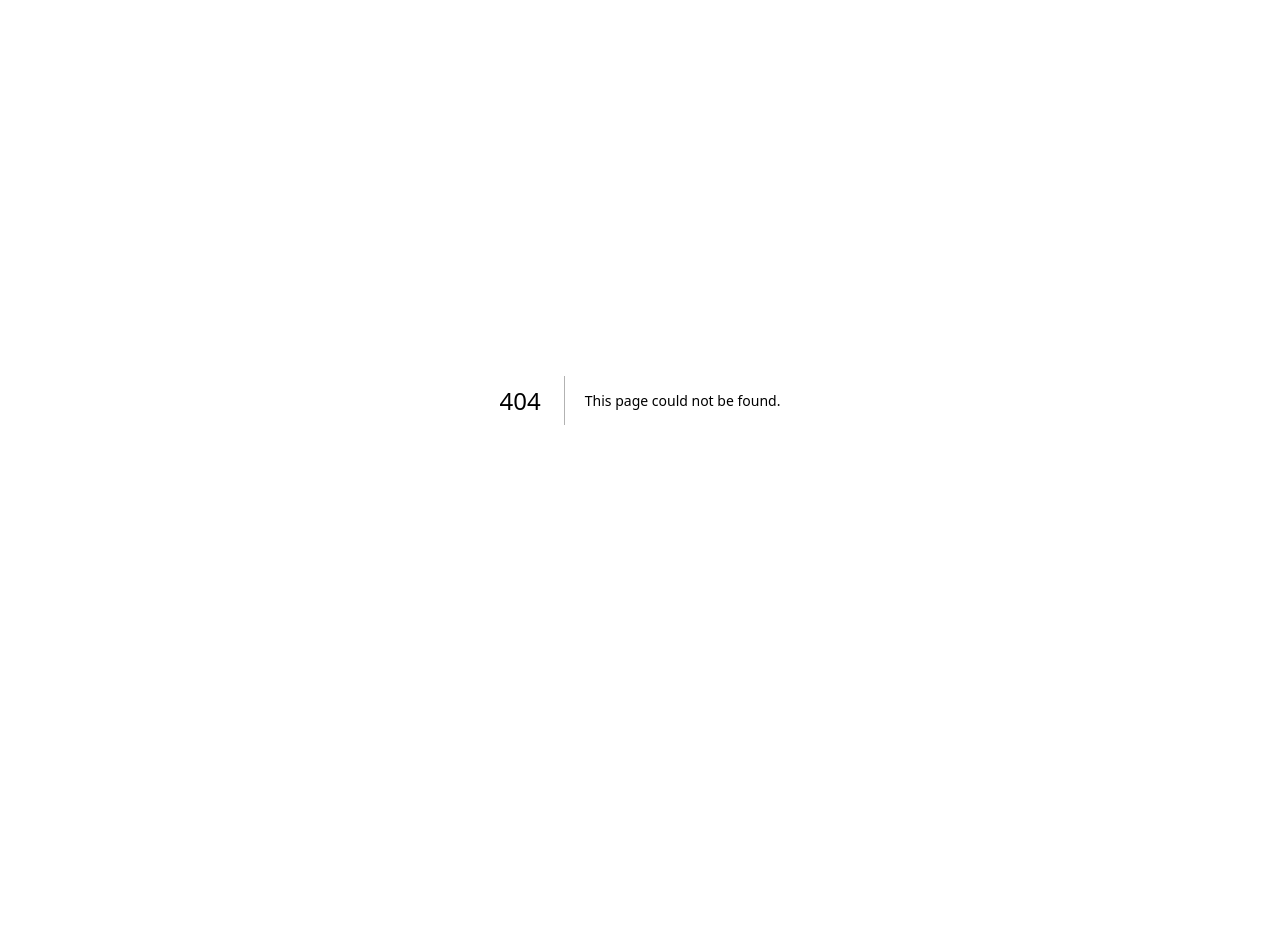
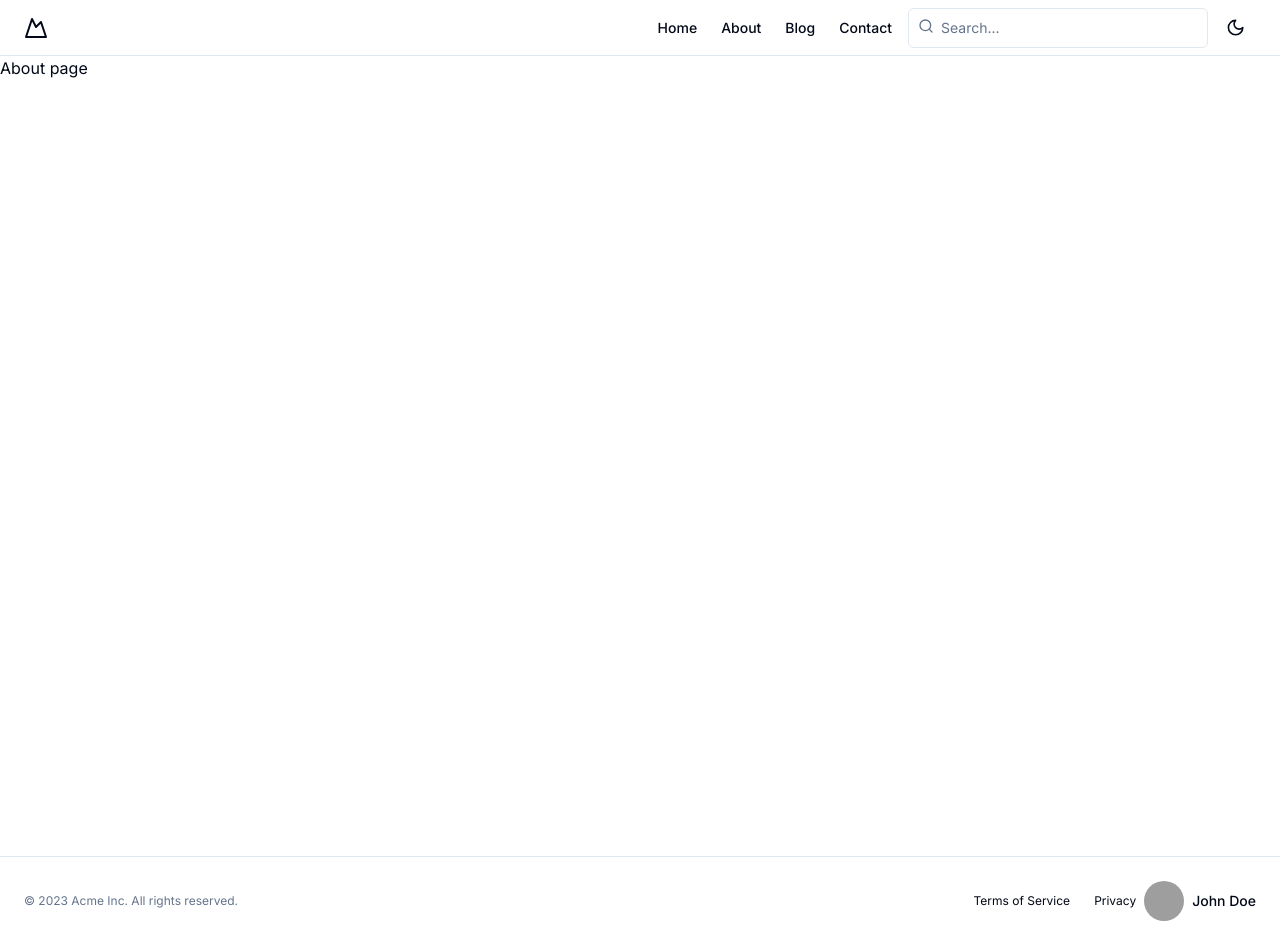
Before and after one commit to KRShanto/KR-Blog, a Next.js app: page /about in a window 1280 px wide. Before the commit this address had no page. Before the commit the page ends 800 px from the top, so only its background shows below. Built offline with nearby package versions, Linux system fonts and the light colour scheme; grey boxes are pictures that could not be loaded.

Commit message:
isolate project structure. install next-themes

```diff
--- /dev/null
+++ b/src/app/about/page.tsx
@@ -0,0 +1,5 @@
+import React from "react";
+
+export default function Page() {
+  return <div>About page</div>;
+}
--- a/src/app/layout.tsx
+++ b/src/app/layout.tsx
@@ -1,6 +1,9 @@
 import type { Metadata } from "next";
 import { Inter } from "next/font/google";
 import "./globals.css";
+import Navbar from "@/components/Navbar";
+import Footer from "@/components/Footer";
+import { ThemeProvider } from "@/components/ThemeProvider";
 
 const inter = Inter({ subsets: ["latin"] });
 
@@ -15,8 +18,16 @@ export default function RootLayout({
   children: React.ReactNode;
 }>) {
   return (
-    <html lang="en">
-      <body className={inter.className}>{children}</body>
+    <html lang="en" suppressHydrationWarning>
+      <body className={inter.className}>
+        <ThemeProvider attribute="class" defaultTheme="system" enableSystem>
+          <Navbar />
+          <div className="flex min-h-screen flex-col bg-background text-foreground">
+            {children}
+          </div>
+          <Footer />
+        </ThemeProvider>
+      </body>
     </html>
   );
 }
--- a/src/app/page.tsx
+++ b/src/app/page.tsx
@@ -34,57 +34,6 @@ export default function Component() {
   };
 
   return (
-    <div className="flex min-h-screen flex-col bg-background text-foreground">
-      <header className="flex h-14 items-center border-b px-4 lg:px-6">
-        <Link className="flex items-center justify-center" href="#">
-          <MountainIcon className="h-6 w-6" />
-          <span className="sr-only">Acme Inc</span>
-        </Link>
-        <nav className="ml-auto flex gap-4 sm:gap-6">
-          <Link
-            className="text-sm font-medium underline-offset-4 hover:underline"
-            href="#"
-          >
-            Home
-          </Link>
-          <Link
-            className="text-sm font-medium underline-offset-4 hover:underline"
-            href="#"
-          >
-            About
-          </Link>
-          <Link
-            className="text-sm font-medium underline-offset-4 hover:underline"
-            href="#"
-          >
-            Blog
-          </Link>
-          <Link
-            className="text-sm font-medium underline-offset-4 hover:underline"
-            href="#"
-          >
-            Contact
-          </Link>
-        </nav>
-        <div className="ml-4 flex items-center gap-2">
-          <form className="relative">
-            <SearchIcon className="absolute left-2.5 top-2.5 h-4 w-4 text-muted-foreground" />
-            <Input
-              className="pl-8 sm:w-[300px] md:w-[200px] lg:w-[300px]"
-              placeholder="Search..."
-              type="search"
-            />
-          </form>
-          <Button variant="ghost" size="icon" onClick={toggleDarkMode}>
-            {darkMode ? (
-              <Sun className="h-[1.2rem] w-[1.2rem]" />
-            ) : (
-              <Moon className="h-[1.2rem] w-[1.2rem]" />
-            )}
-            <span className="sr-only">Toggle dark mode</span>
-          </Button>
-        </div>
-      </header>
     <main className="flex-1">
       <section className="w-full py-8 sm:py-12 md:py-24 lg:py-32">
         <div className="container mx-auto px-4 sm:px-6">
@@ -107,10 +56,10 @@ export default function Component() {
                   Top Post Title
                 </CardTitle>
                 <p className="mt-2 text-sm text-muted-foreground sm:text-base">
-                    This is a brief description of the top post. Its more
-                    detailed than the others to grab attention. Lorem ipsum
-                    dolor sit amet, consectetur adipiscing elit. Sed do eiusmod
-                    tempor incididunt ut labore et dolore magna aliqua.
+                  This is a brief description of the top post. Its more detailed
+                  than the others to grab attention. Lorem ipsum dolor sit amet,
+                  consectetur adipiscing elit. Sed do eiusmod tempor incididunt
+                  ut labore et dolore magna aliqua.
                 </p>
               </CardContent>
               <CardFooter>
@@ -136,8 +85,8 @@ export default function Component() {
                 <CardContent className="flex-grow">
                   <CardTitle className="text-lg">Featured Post {i}</CardTitle>
                   <p className="mt-2 text-sm text-muted-foreground">
-                      A brief description of the featured post. This is a
-                      shorter summary to fit the smaller card size.
+                    A brief description of the featured post. This is a shorter
+                    summary to fit the smaller card size.
                   </p>
                 </CardContent>
                 <CardFooter>
@@ -225,8 +174,8 @@ export default function Component() {
                 Subscribe to Our Newsletter
               </h2>
               <p className="mx-auto max-w-xs text-sm text-muted-foreground sm:max-w-md sm:text-base md:text-lg lg:text-xl">
-                  Stay updated with our latest blog posts and news. We promise
-                  not to spam you!
+                Stay updated with our latest blog posts and news. We promise not
+                to spam you!
               </p>
             </div>
             <div className="w-full max-w-xs space-y-2 sm:max-w-sm">
@@ -244,71 +193,5 @@ export default function Component() {
         </div>
       </section>
     </main>
-
-      <footer className="flex w-full shrink-0 flex-col items-center gap-2 border-t px-4 py-6 sm:flex-row md:px-6">
-        <p className="text-xs text-muted-foreground">
-          © 2023 Acme Inc. All rights reserved.
-        </p>
-        <nav className="flex gap-4 sm:ml-auto sm:gap-6">
-          <Link className="text-xs underline-offset-4 hover:underline" href="#">
-            Terms of Service
-          </Link>
-          <Link className="text-xs underline-offset-4 hover:underline" href="#">
-            Privacy
-          </Link>
-        </nav>
-        <div className="flex items-center space-x-2">
-          <Avatar>
-            <AvatarImage src="/placeholder-avatar.jpg" alt="Author" />
-            <AvatarFallback>JD</AvatarFallback>
-          </Avatar>
-          <Link
-            href="#"
-            className="text-sm font-medium underline-offset-4 hover:underline"
-          >
-            John Doe
-          </Link>
-        </div>
-      </footer>
-    </div>
   );
 }
-
-function MountainIcon(props: any) {
-  return (
-    <svg
-      {...props}
-      xmlns="http://www.w3.org/2000/svg"
-      width="24"
-      height="24"
-      viewBox="0 0 24 24"
-      fill="none"
-      stroke="currentColor"
-      strokeWidth="2"
-      strokeLinecap="round"
-      strokeLinejoin="round"
-    >
-      <path d="m8 3 4 8 5-5 5 15H2L8 3z" />
-    </svg>
-  );
-}
-
-function SearchIcon(props: any) {
-  return (
-    <svg
-      {...props}
-      xmlns="http://www.w3.org/2000/svg"
-      width="24"
-      height="24"
-      viewBox="0 0 24 24"
-      fill="none"
-      stroke="currentColor"
-      strokeWidth="2"
-      strokeLinecap="round"
-      strokeLinejoin="round"
-    >
-      <circle cx="11" cy="11" r="8" />
-      <path d="m21 21-4.3-4.3" />
-    </svg>
-  );
-}
--- /dev/null
+++ b/src/components/Footer.tsx
@@ -0,0 +1,33 @@
+import Link from "next/link";
+import React from "react";
+import { Avatar, AvatarFallback, AvatarImage } from "./ui/avatar";
+
+export default function Footer() {
+  return (
+    <footer className="flex w-full shrink-0 flex-col items-center gap-2 border-t px-4 py-6 sm:flex-row md:px-6">
+      <p className="text-xs text-muted-foreground">
+        © 2023 Acme Inc. All rights reserved.
+      </p>
+      <nav className="flex gap-4 sm:ml-auto sm:gap-6">
+        <Link className="text-xs underline-offset-4 hover:underline" href="#">
+          Terms of Service
+        </Link>
+        <Link className="text-xs underline-offset-4 hover:underline" href="#">
+          Privacy
+        </Link>
+      </nav>
+      <div className="flex items-center space-x-2">
+        <Avatar>
+          <AvatarImage src="/placeholder-avatar.jpg" alt="Author" />
+          <AvatarFallback>JD</AvatarFallback>
+        </Avatar>
+        <Link
+          href="#"
+          className="text-sm font-medium underline-offset-4 hover:underline"
+        >
+          John Doe
+        </Link>
+      </div>
+    </footer>
+  );
+}
--- /dev/null
+++ b/src/components/Navbar.tsx
@@ -0,0 +1,55 @@
+import { Moon, MountainIcon, SearchIcon, Sun } from "lucide-react";
+import { Input } from "./ui/input";
+import React from "react";
+import { Button } from "./ui/button";
+import NavbarThemeSwitch from "./NavbarThemeSwitch";
+import Link from "next/link";
+
+export default function Navbar() {
+  return (
+    <header className="flex h-14 items-center border-b px-4 lg:px-6">
+      <Link className="flex items-center justify-center" href="#">
+        <MountainIcon className="h-6 w-6" />
+        <span className="sr-only">Acme Inc</span>
+      </Link>
+      <nav className="ml-auto flex gap-4 sm:gap-6">
+        <Link
+          className="text-sm font-medium underline-offset-4 hover:underline"
+          href="/"
+        >
+          Home
+        </Link>
+        <Link
+          className="text-sm font-medium underline-offset-4 hover:underline"
+          href="/about"
+        >
+          About
+        </Link>
+        <Link
+          className="text-sm font-medium underline-offset-4 hover:underline"
+          href="/blog"
+        >
+          Blog
+        </Link>
+        <Link
+          className="text-sm font-medium underline-offset-4 hover:underline"
+          href="/contact"
+        >
+          Contact
+        </Link>
+      </nav>
+      <div className="ml-4 flex items-center gap-2">
+        <form className="relative">
+          <SearchIcon className="absolute left-2.5 top-2.5 h-4 w-4 text-muted-foreground" />
+          <Input
+            className="pl-8 sm:w-[300px] md:w-[200px] lg:w-[300px]"
+            placeholder="Search..."
+            type="search"
+          />
+        </form>
+
+        <NavbarThemeSwitch />
+      </div>
+    </header>
+  );
+}
--- /dev/null
+++ b/src/components/NavbarThemeSwitch.tsx
@@ -0,0 +1,23 @@
+"use client";
+
+import { Button } from "./ui/button";
+import { Moon, Sun } from "lucide-react";
+import { useTheme } from "next-themes";
+
+export default function NavbarThemeSwitch() {
+  const { theme, setTheme } = useTheme();
+
+  const toggleDarkMode = () => {
+    setTheme(theme === "dark" ? "light" : "dark");
+  };
+
+  return (
+    <Button variant="ghost" size="icon" onClick={toggleDarkMode}>
+      {theme === "dark" ? (
+        <Sun className="h-[1.2rem] w-[1.2rem]" />
+      ) : (
+        <Moon className="h-[1.2rem] w-[1.2rem]" />
+      )}
+    </Button>
+  );
+}
--- /dev/null
+++ b/src/components/ThemeProvider.tsx
@@ -0,0 +1,9 @@
+"use client";
+
+import * as React from "react";
+import { ThemeProvider as NextThemesProvider } from "next-themes";
+import { type ThemeProviderProps } from "next-themes/dist/types";
+
+export function ThemeProvider({ children, ...props }: ThemeProviderProps) {
+  return <NextThemesProvider {...props}>{children}</NextThemesProvider>;
+}
```
Also changed, not shown: 1 other file (tests, documents, lock files or other folders). Lines whose indentation alone changed are shown as unchanged.
